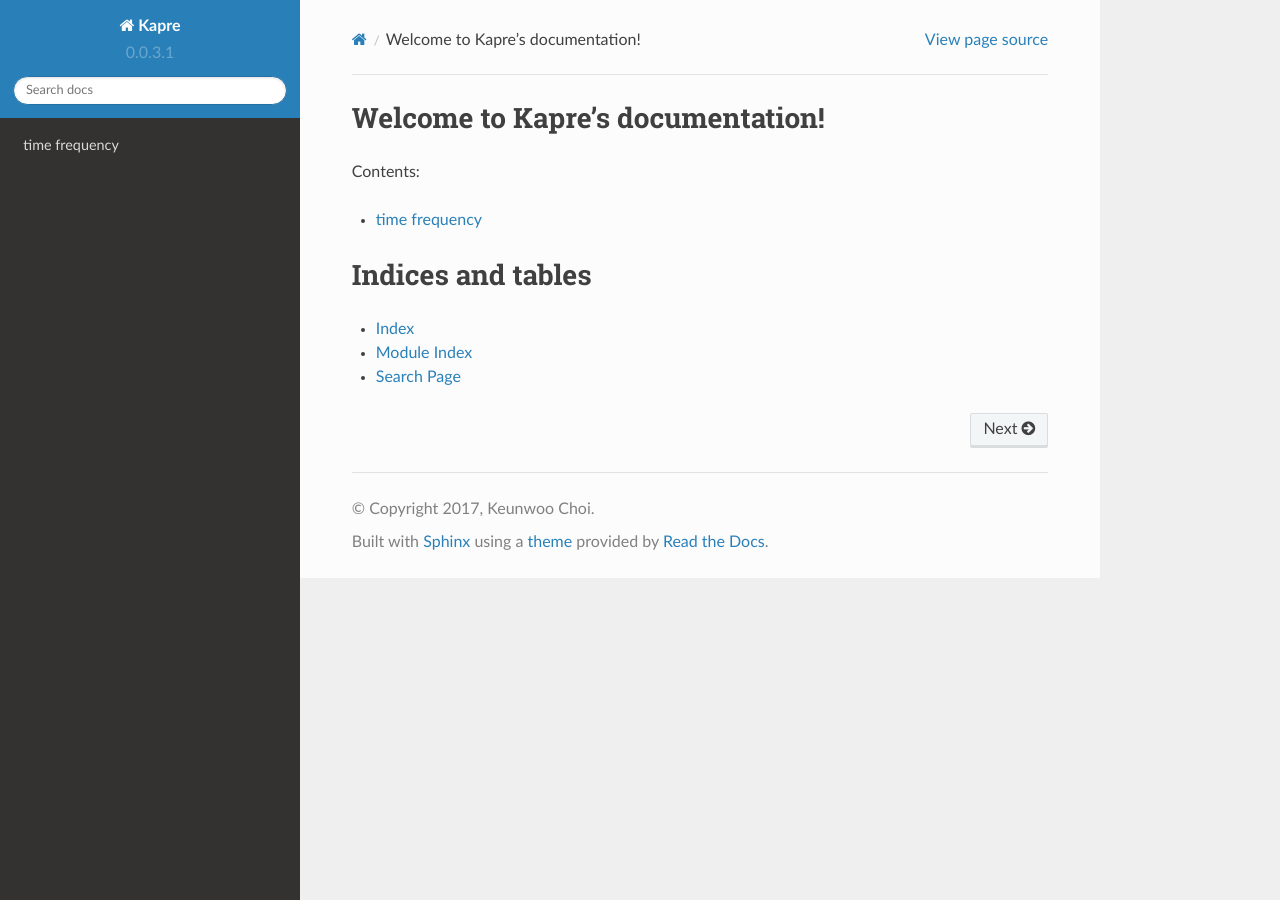
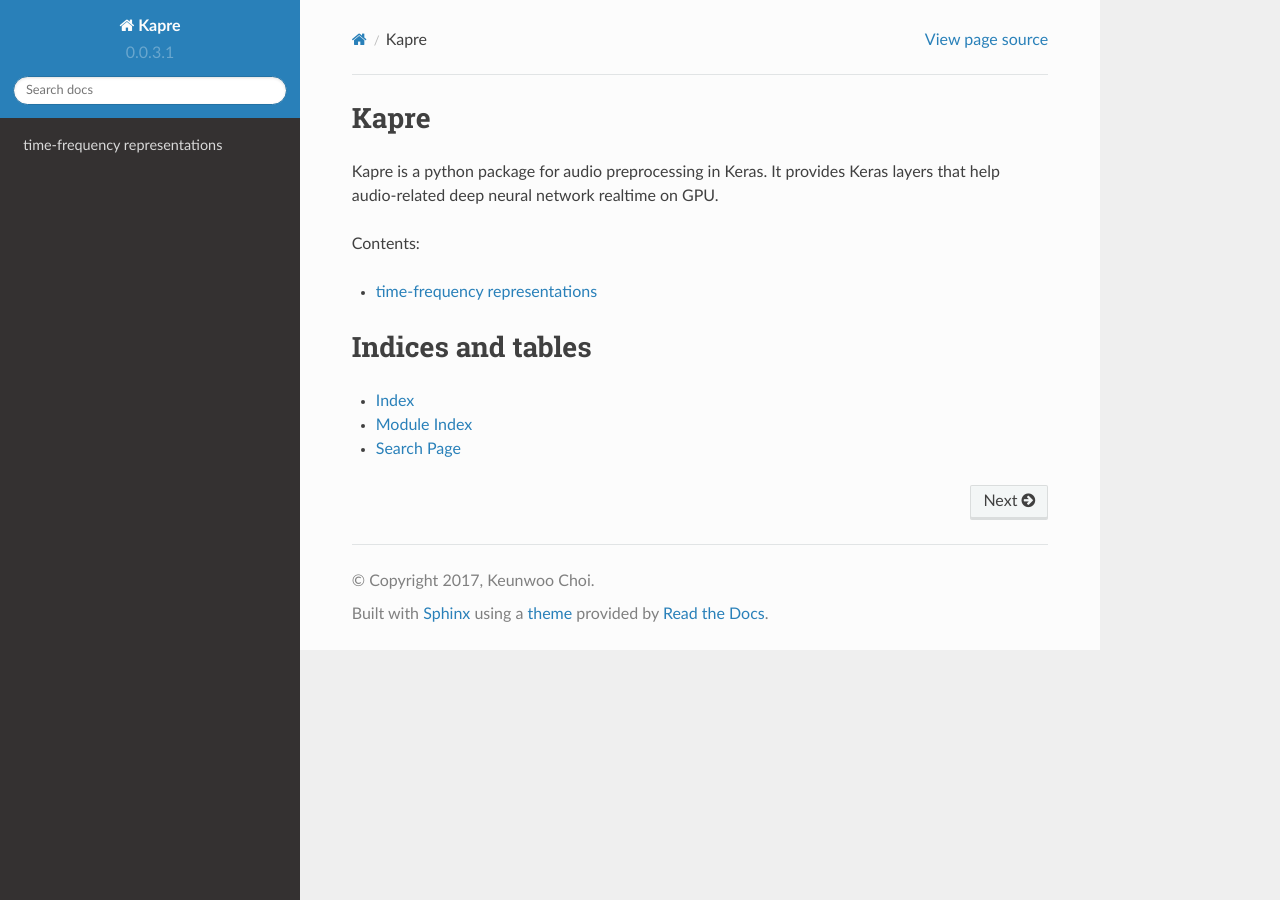
Before and after one commit to keunwoochoi/kapre, a Sphinx documentation site: the page built from docs/index.rst, in a window 1280 px wide. Built offline with Sphinx 7.4.7 and the Read the Docs theme 2.0.0, drawn with Linux system fonts in a browser that asks for light colours.

Commit message:
update docs/req

```diff
--- a/docs/index.rst
+++ b/docs/index.rst
@@ -3,8 +3,11 @@
    You can adapt this file completely to your liking, but it should at least
    contain the root `toctree` directive.
 
-Welcome to Kapre's documentation!
-=================================
+Kapre
+=====
+Kapre is a python package for audio preprocessing in Keras. It provides Keras layers
+that help audio-related deep neural network realtime on GPU.
+
 
 Contents:
 
--- a/docs/requirements.txt
+++ b/docs/requirements.txt
@@ -0,0 +1 @@
+kapre
--- a/docs/time_frequency.rst
+++ b/docs/time_frequency.rst
@@ -1,7 +1,5 @@
-time frequency
---------------
-
-.. _api:
+time-frequency representations
+------------------------------
 
 .. automodule:: kapre.time_frequency
     :members:
```
Also changed, not shown: 1 other file.
